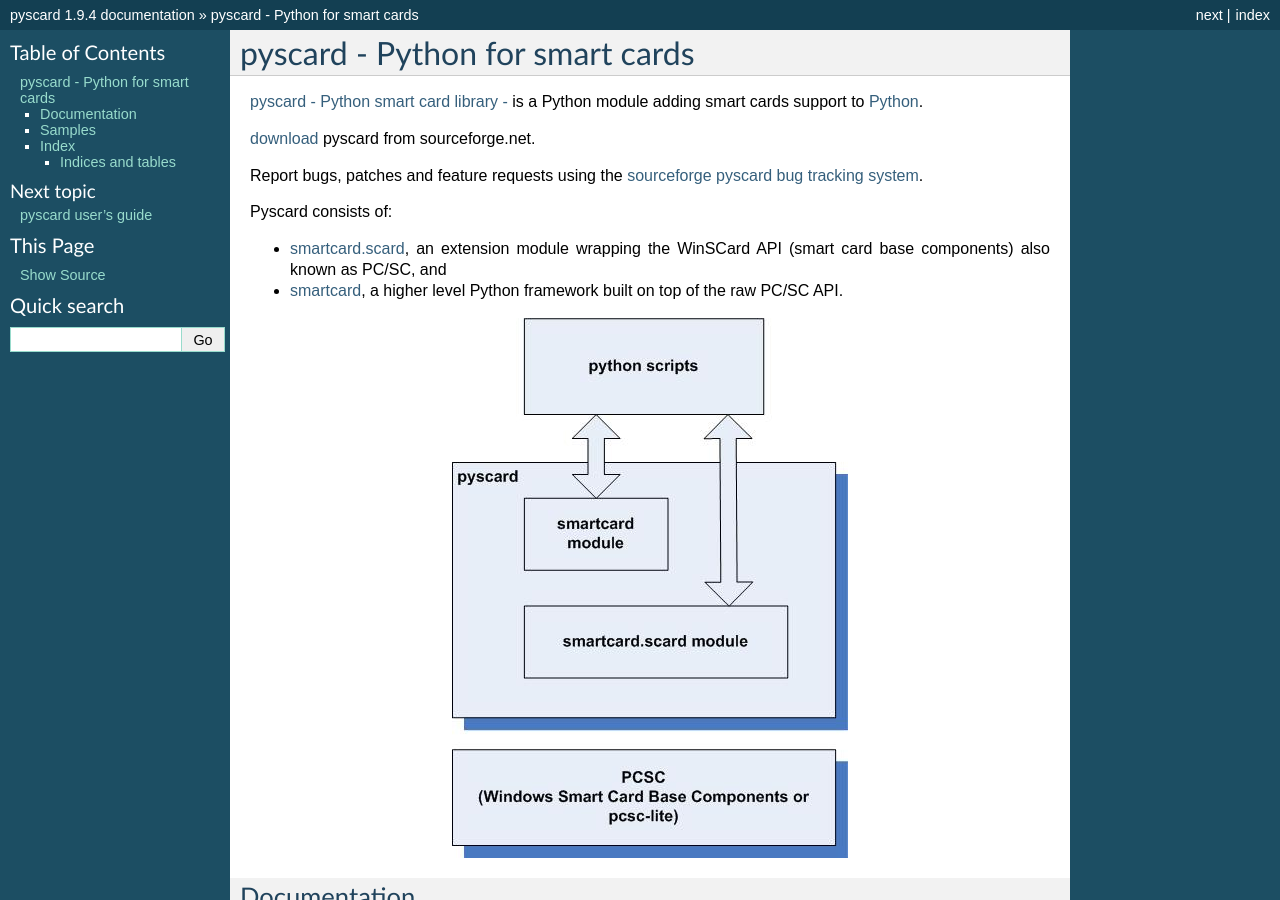
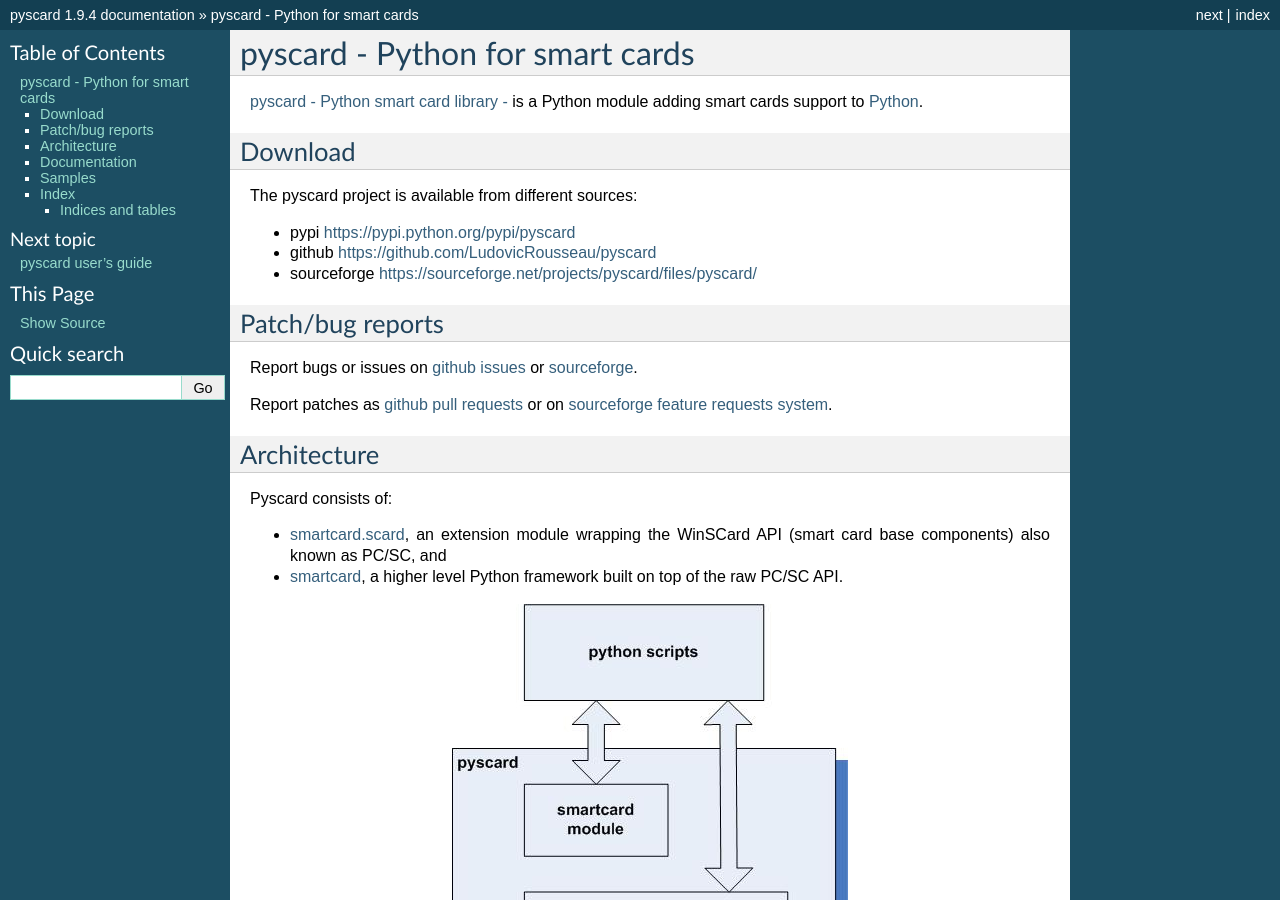
Before and after one commit to LudovicRousseau/pyscard, a Sphinx documentation site: the page built from smartcard/doc/index.rst, in a window 1280 px wide and 900 px high. Built offline with Sphinx 7.4.7, drawn with Linux system fonts in a browser that asks for light colours.

Commit message:
Documentation: add github and pypi links

```diff
--- a/smartcard/doc/index.rst
+++ b/smartcard/doc/index.rst
@@ -5,11 +5,29 @@ pyscard - Python for smart cards
 <https://sourceforge.net/projects/pyscard/>`_ is a Python module adding
 smart cards support to `Python <http://www.python.org/>`_.
 
-`download <https://sourceforge.net/projects/pyscard/files/pyscard/>`_
-pyscard from sourceforge.net.
+Download
+********
 
-Report bugs, patches and feature requests using the `sourceforge pyscard
-bug tracking system <https://sourceforge.net/p/pyscard/_list/tickets>`_.
+The pyscard project is available from different sources:
+
+* pypi `https://pypi.python.org/pypi/pyscard <https://pypi.python.org/pypi/pyscard>`_
+* github `https://github.com/LudovicRousseau/pyscard <https://github.com/LudovicRousseau/pyscard>`_
+* sourceforge `https://sourceforge.net/projects/pyscard/files/pyscard/ <https://sourceforge.net/projects/pyscard/files/pyscard/>`_
+
+Patch/bug reports
+*****************
+
+Report bugs or issues on `github issues
+<https://github.com/LudovicRousseau/pyscard/issues>`_ or `sourceforge
+<https://sourceforge.net/p/pyscard/bugs/>`_.
+
+Report patches as `github pull requests
+<https://github.com/LudovicRousseau/pyscard/pulls>`_ or on `sourceforge
+feature requests system
+<https://sourceforge.net/p/pyscard/feature-requests/>`_.
+
+Architecture
+************
 
 Pyscard consists of:
 
```
